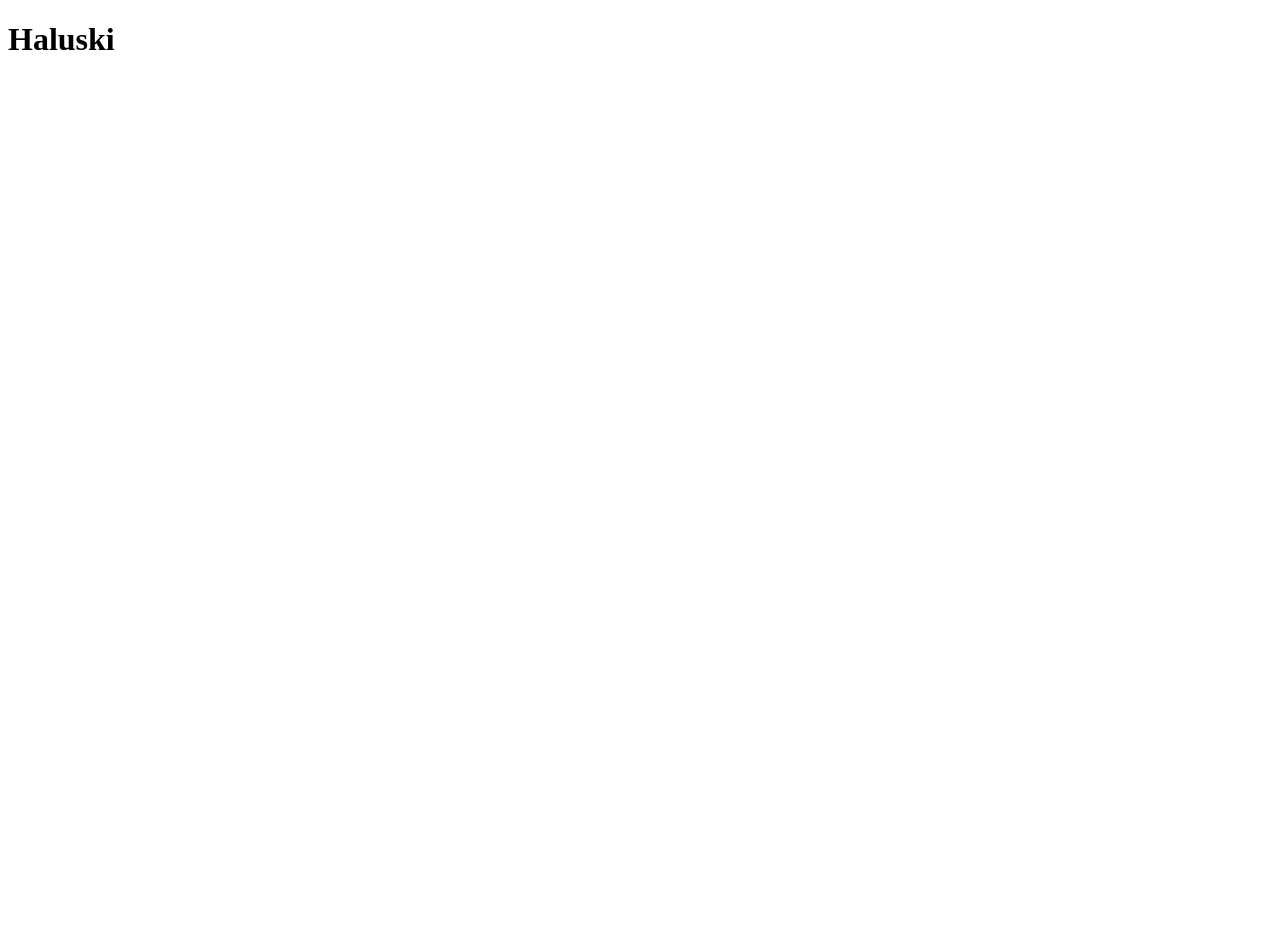
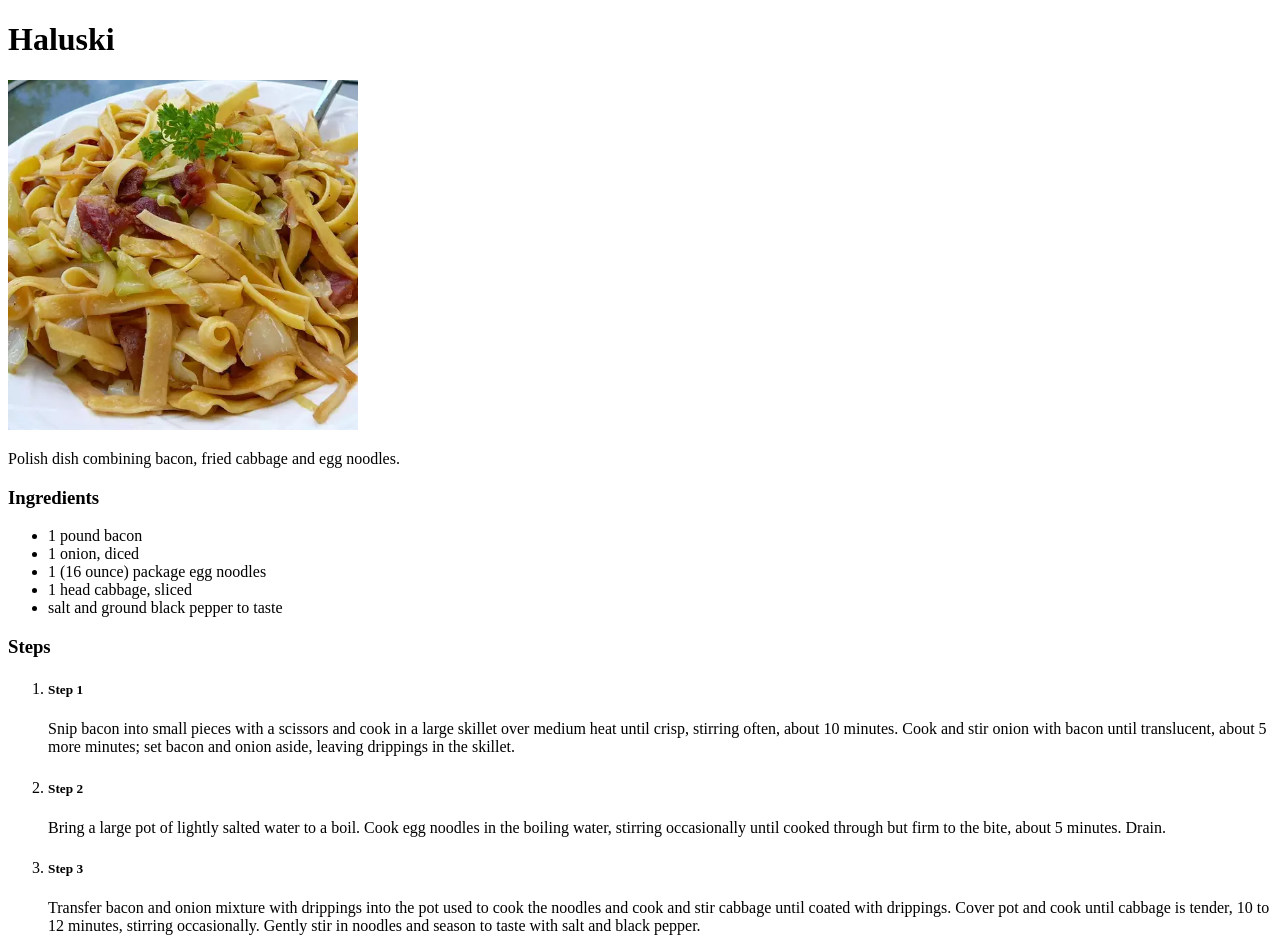
Before and after one commit to cowgoose/odin-recipes, a plain HTML site: page recipes/haluski.html in a window 1280 px wide. Before the commit the page ends 800 px from the top, so only its background shows below. Drawn offline with Linux system fonts and the light colour scheme.

Commit message:
finished with Haluski Recipe page

```diff
--- a/recipes/haluski.html
+++ b/recipes/haluski.html
@@ -7,5 +7,36 @@
 </head>
 <body>
     <h1>Haluski</h1>
+    <img src="../imgs/hal.jpg" alt="pic of haluski" width="350" height="350">
+    <p>Polish dish combining bacon, fried cabbage and egg noodles.</p>
+
+    <h3>Ingredients</h3>
+    <ul>
+        <li>1 pound bacon</li>
+        <li>1 onion, diced</li>
+        <li>1 (16 ounce) package egg noodles</li>
+        <li>1 head cabbage, sliced</li>
+        <li>salt and ground black pepper to taste</li>
+    </ul>
+
+    <h3>Steps</h3>
+    <ol>
+        <li>
+            <h5>Step 1</h5>
+            Snip bacon into small pieces with a scissors and cook in a large skillet over medium heat until crisp, stirring often, about 10 minutes.
+            Cook and stir onion with bacon until translucent, about 5 more minutes; set bacon and onion aside, leaving drippings in the skillet.
+        </li>
+        <li>
+            <h5>Step 2</h5>
+            Bring a large pot of lightly salted water to a boil.
+            Cook egg noodles in the boiling water, stirring occasionally until cooked through but firm to the bite, about 5 minutes. Drain.
+        </li>
+        <li>
+            <h5>Step 3</h5>
+            Transfer bacon and onion mixture with drippings into the pot used to cook the noodles and cook and stir cabbage until coated with drippings.
+            Cover pot and cook until cabbage is tender, 10 to 12 minutes, stirring occasionally. Gently stir in noodles and season to taste with salt and black pepper.
+        </li>
+
+    </ol>
 </body>
 </html>
```
Also changed, not shown: imgs/hal.jpg (added), imgs/yak.jpg (added).
